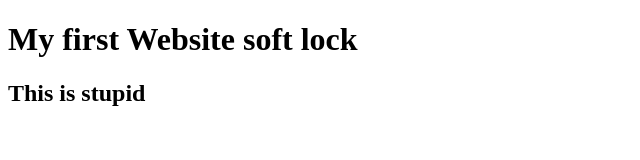
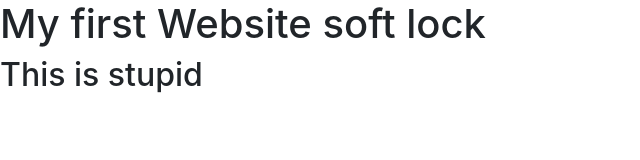
Before and after one commit to MATTHEWADMAN123/my-first-wensite, a plain HTML site: page Index.html in a window 1280 px wide. Shown: the whole page, without its empty margins (0-640 px from the left). Drawn offline with nearby package versions, Linux system fonts and the light colour scheme.

Commit message:
Update Index.html

```diff
--- a/Index.html
+++ b/Index.html
@@ -2,8 +2,9 @@
 <html>
 <head>
 	<title>This site is my work</title>
-	<meta charset="utf-8"/>
-	<link rel="stylesheet" type="text/css" href="main.css">
+	<link rel="stylesheet" href="style.css">
+	<link rel="stylesheet"
+	href="https://stackpath.bootstrapcdn.com/bootstrap/4.3.1/css/bootstrap.min.css">
 </head>
 <body>
 	<h1> My first Website soft lock  </h1>
```
